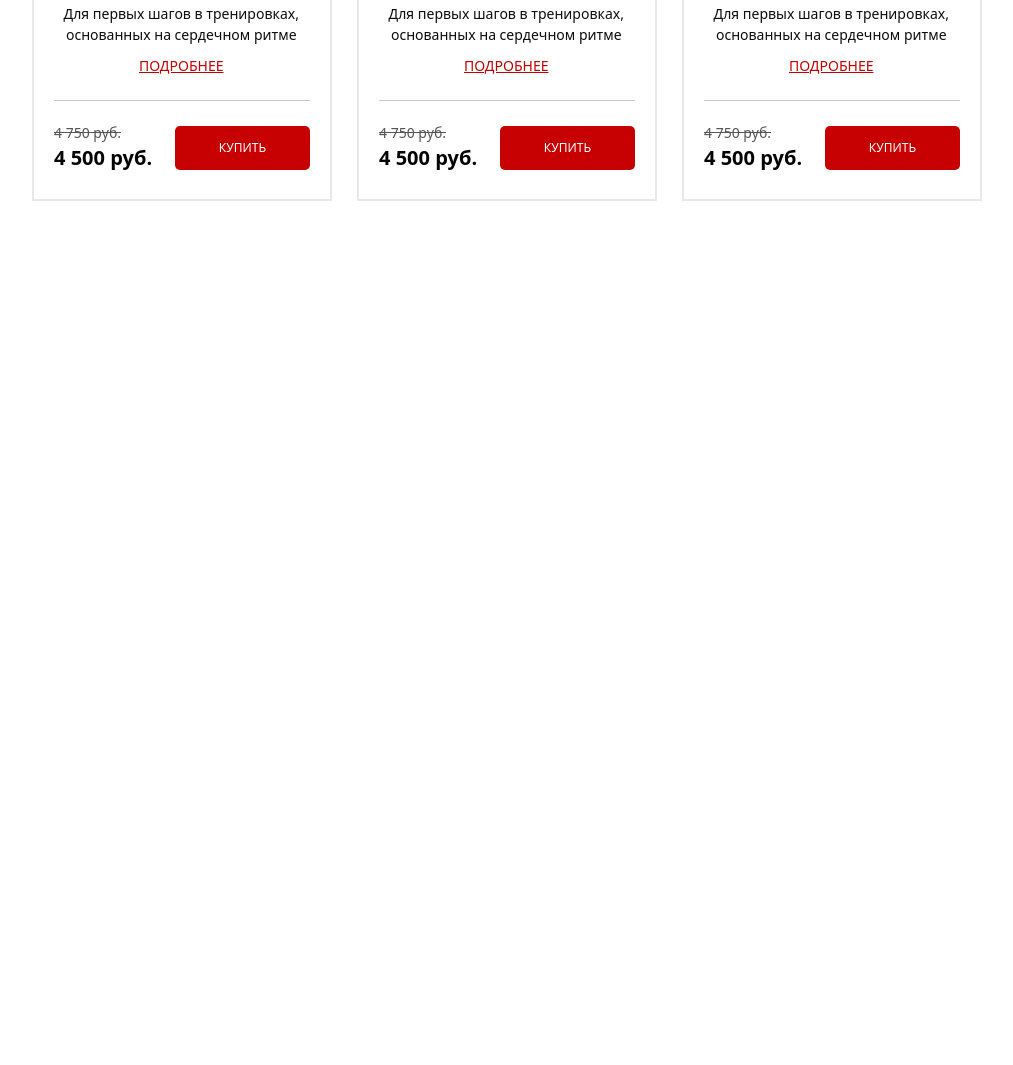
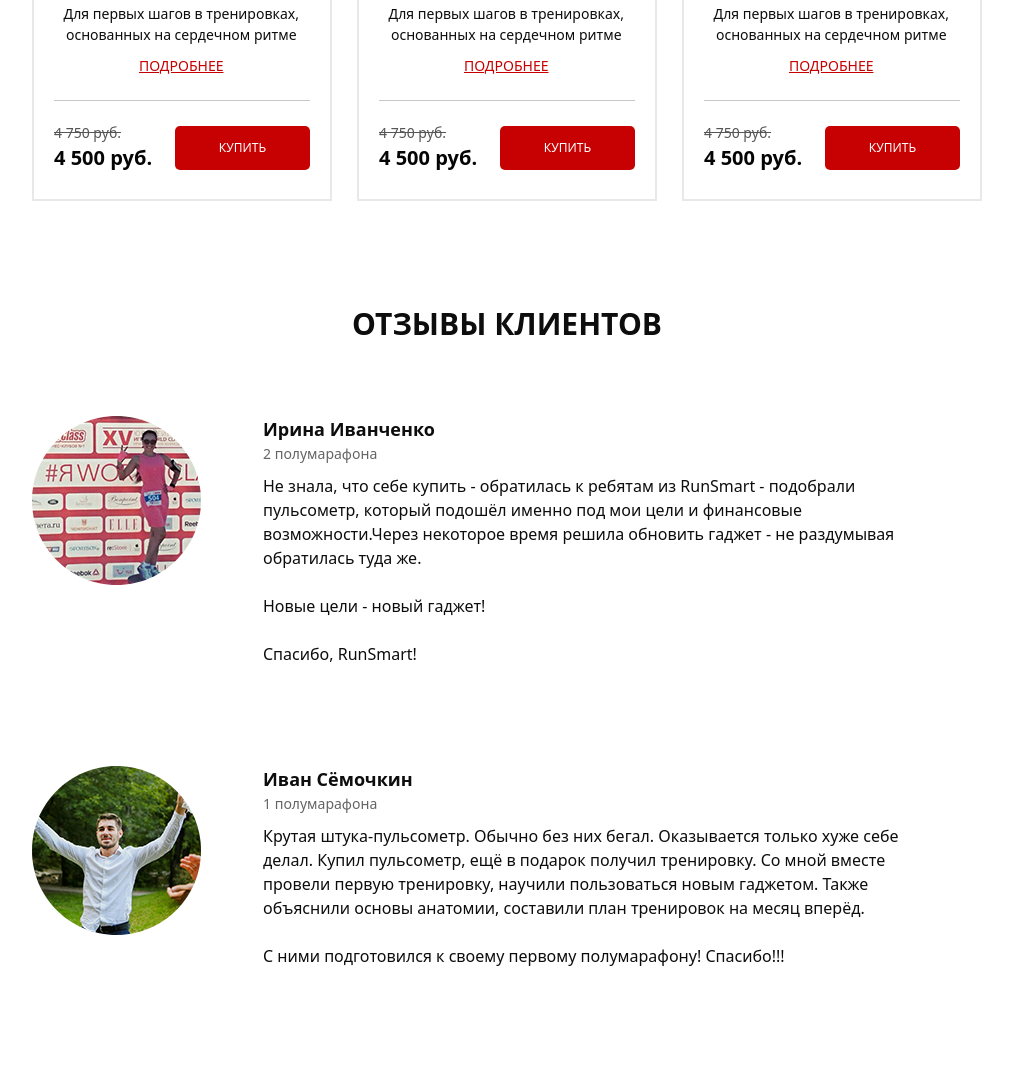
Before and after one commit to Shoha12/pulse, a website: page src/index.html in a window 1280 px wide. Shown: the part 3566-4631 px from the top of the page, without its empty margins (133-1146 px from the left). Before the commit the page ends 3867 px from the top, so only its background shows below. Drawn offline with nearby package versions, Linux system fonts and the light colour scheme.

Commit message:
Add feedback section with media

```diff
--- a/src/index.html
+++ b/src/index.html
@@ -419,7 +419,36 @@
         </div>
     </section>
 
-
+    <section class="feed">
+        <div class="container">
+            <div class="title">отзывы клиентов</div>
+            <div class="feed__item">
+                <img src="img/feed_1.png" alt="feed img" class="feed__img">
+                <div class="feed__text">
+                    <div class="feed__subtitle">Ирина Иванченко </div>
+                    <div class="feed__count">2 полумарафона</div>
+                    <div class="feed__descr">Не знала, что себе купить - обратилась к ребятам из RunSmart - подобрали пульсометр, который подошёл именно под мои цели и финансовые возможности.Через некоторое время решила обновить гаджет - не раздумывая обратилась туда  же. <br><br> Новые цели - новый гаджет!<br><br>
+                        Спасибо, RunSmart! </div>
+                </div>
+            </div>
+            <div class="feed__item">
+                <img src="img/feed_2.png" alt="feed img" class="feed__img">
+                <div class="feed__text">
+                    <div class="feed__subtitle">Иван Сёмочкин </div>
+                    <div class="feed__count">1 полумарафона</div>
+                    <div class="feed__descr">Крутая штука-пульсометр. Обычно без них бегал. Оказывается только хуже себе делал. Купил пульсометр, ещё в подарок получил тренировку. Со мной вместе провели первую тренировку, научили пользоваться новым гаджетом. Также объяснили основы анатомии, составили план тренировок на месяц вперёд. <br><br> С ними подготовился к своему первому полумарафону! Спасибо!!! </div>
+                </div>
+            </div>
+            <div class="feed__item">
+                <img src="img/feed_3.png" alt="feed img" class="feed__img">
+                <div class="feed__text">
+                    <div class="feed__subtitle">Юлия Дашкина </div>
+                    <div class="feed__count">2 полумарафона</div>
+                    <div class="feed__descr">Долго не могла начать бегать, т.к. до этого несколько раз начинала, но становилось тяжело и я бросала. От друзей услышала о RunSmart и о беге с контролем пульса и решила попробовать. <br><br> Позвонила, ребята поинтересовались моими целями и подобрали очень интересный вариант со скидкой! Теперь бегаю и наслаждаюсь бегом! Пробежала уже 2 полумарафона и несколько более коротких забегов и не намерена останавливаться! <br><br> Спасибо!!! </div>
+                </div>
+            </div>
+        </div>
+    </section>
 
 
     <script src="//code.jquery.com/jquery-1.11.0.min.js"></script>
--- a/src/sass/_media.scss
+++ b/src/sass/_media.scss
@@ -136,6 +136,20 @@
             justify-content: center;
         }
     }
+    .feed {
+        &__item {
+            display: block;
+        }
+        &__text {
+            margin-left: 0;
+            padding-right: 0;
+            text-align: center;
+        }
+        &__img {
+            display: block;
+            margin: 0 auto;
+        }
+    }
 }
 
 @media (max-width: 575px) {
--- /dev/null
+++ b/src/sass/block/_feed.scss
@@ -0,0 +1,34 @@
+.feed {
+    padding-bottom: 71px;
+    &__item {
+        display: flex;
+        margin-top: 100px;
+        &:nth-child(2){
+            margin-top: 70px;
+        }
+    }
+    &__img {
+        width: 169px;
+        height: 169px;
+    }
+    &__text {
+        margin-left: 62px;
+        padding-right: 60px;
+    }
+    &__subtitle {
+        color: #0d0d0d;
+        font-size: 18px;
+        font-weight: 700;
+    }
+    &__count {
+        color: #646464;
+        font-size: 14px;
+        font-weight: 500;
+    }
+    &__descr {
+        color: #0d0d0d;
+        font-size: 16px;
+        font-weight: 300;
+        margin-top: 10px;
+    }
+}
--- a/src/sass/style.scss
+++ b/src/sass/style.scss
@@ -18,4 +18,5 @@
 @import 'block/forms';
 @import 'block/carousel';
 @import 'block/catalog';
+@import 'block/feed';
 @import 'media';
```
Also changed, not shown: src/css/style.min.css, src/img/feed_1.png (added), src/img/feed_2.png (added), src/img/feed_3.png (added).
